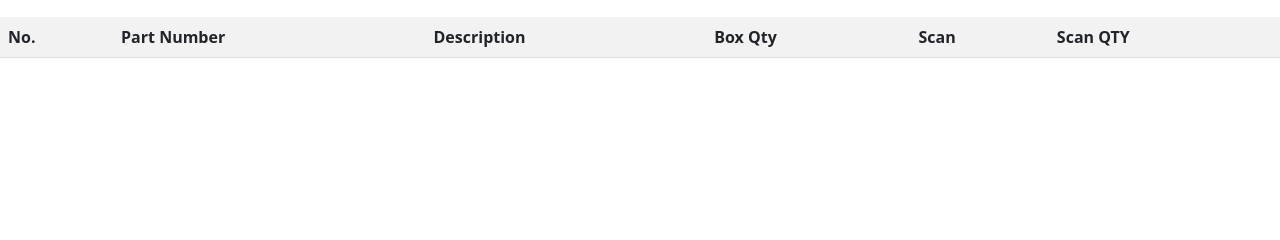
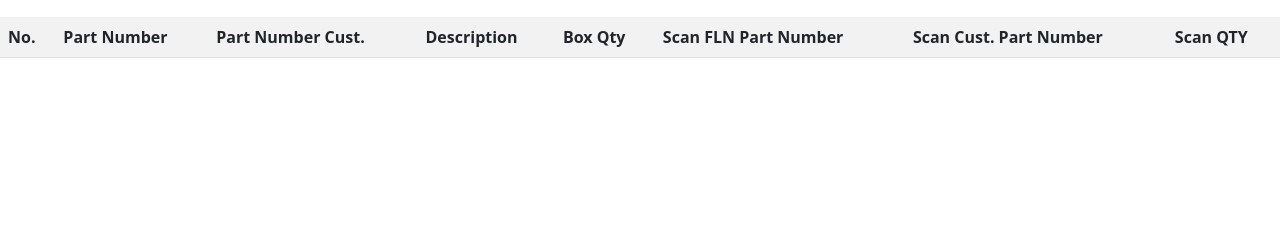
Before and after one commit to criespy/PartNumberScanner, a Django app: page /delivery/ in a window 1280 px wide. Shown: the part 493-733 px from the top of the page. Run offline with Django 3.2, Linux system fonts and the light colour scheme; lists and menus that the app fills with data are empty.

Commit message:
Ganti Mode Scan, Part Internal dan Part Customer

```diff
--- a/templates/delivery.html
+++ b/templates/delivery.html
@@ -40,18 +40,22 @@
           <tr>
             <th class="">No.</th>
             <th class="">Part Number</th>
+            <th class="">Part Number Cust.</th>
             <th class="">Description</th>
             <th class="">Box Qty</th>
-            <th class="">Scan</th>
+            <th class="">Scan FLN Part Number</th>
+            <th class="">Scan Cust. Part Number</th>
             <th>Scan QTY</th>
           </tr>
           {% for detail in object.rencanakirimdetails.all  %}
           <tr>
             <td class="">{{ detail.nomor_line }}</td>
             <td id="part_number{{ detail.nomor_line }}" class="">{{ detail.barang.part_number }}</td>
+            <td id="part_number_customer{{ detail.nomor_line }}" class="">{{ detail.barang.part_number_customer }}</td>
             <td class="">{{ detail.barang.description }}</td>
             <td id='qty_box{{ detail.nomor_line }}' class="">{{ detail.qty }}</td>
             <td class=""><input id='scan{{ detail.nomor_line }}' type="text" value="" autofocus maxlength="18" size="18" oninput="cekPartNumber()" class="form-control" ></td>
+            <td class=""><input id='scanb{{ detail.nomor_line }}' type="text" value="" autofocus maxlength="33" size="14" oninput="cekPartNumberB()" class="form-control" ></td>
             <td id="qty_scanned{{ detail.nomor_line }}">0</td>
           </tr>
           {% endfor %}
@@ -84,7 +88,9 @@
     var line = 1;
     var scanned = 0;
     var part_number_id =  "part_number" + line
+    var part_number_customer_id = "part_number_customer" + line
     var scan_id =  "scan" + line
+    var scanb_id = "scanb" + line
     var qty_scanned_id =  "qty_scanned" + line
     var qty_box_id =  "qty_box" + line
     var scan_id =  "scan" + line
@@ -102,7 +108,7 @@
     }
 
     function cekPartNumber(){
-      //alert(part_number_id);
+      //alert(scanb_id);
       var part_number =  document.getElementById(part_number_id).innerHTML;
       var part_number_scan =  document.getElementById(scan_id).value;
       var qty_scanned = document.getElementById(qty_scanned_id).innerHTML;
@@ -113,16 +119,60 @@
       //alert(part_number + " " + part_number_scan);
 
       if (part_number == part_number_scan && max_length == inputed_length ){
+        //tambahScanned();
+        //alert(qty_scanned);
+        gantiFokusB();
+        //if (scanned == qty_box){
+        //pakai timeout supaya scanner sempat ngetik
+        //  setTimeout(gantiFokus, 1000);
+          //alert(qty_box);
+        //} else {
+          //document.getElementById(scan_id).value = "OK";
+          //kasih timeout supaya keliatan textnya
+        //  setTimeout(clearInput, 1000);
+          //alert("belum penuh kuota");
+        //}
+        document.getElementById(scan_id).classList.remove("is-invalid");
+      } else {
+        //alert("Part Tidak Sesuai!");
+        setTimeout(clearInput, 5000);
+        //jadikan input box merah
+        //document.getElementById(scan_id).classList.add("");
+        document.getElementById(scan_id).classList.add("is-invalid");
+      }
+
+    }
+
+    function cekPartNumberB(){
+      //alert(part_number_id);
+      var part_number_customer =  document.getElementById(part_number_customer_id).innerHTML;
+      var part_number_scanb =  document.getElementById(scanb_id).value;
+      var qty_scanned = document.getElementById(qty_scanned_id).innerHTML;
+      var qty_box = document.getElementById(qty_box_id).innerHTML;
+      var max_length = document.getElementById(scan_id).maxLength;
+      var inputed_length = document.getElementById(scanb_id).value.length;
+
+      if (inputed_length == 32){
+        part_number_scanb = trimPartNumber(part_number_scanb);
+      }
+
+      //alert(part_number + " " + part_number_scan);
+      //alert('part cust:'+ part_number_customer + ' scanb:' + part_number_scanb + ' input_length:' + inputed_length);
+      if (part_number_customer == part_number_scanb && inputed_length == 32 ){
+        //alert('part number sama');
         tambahScanned();
         //alert(qty_scanned);
         if (scanned == qty_box){
+          document.getElementById(scanb_id).disabled = true;
         //pakai timeout supaya scanner sempat ngetik
           setTimeout(gantiFokus, 1000);
           //alert(qty_box);
         } else {
           //document.getElementById(scan_id).value = "OK";
           //kasih timeout supaya keliatan textnya
-          setTimeout(clearInput, 1000);
+
+          //setTimeout(clearInput, 1000);
+          gantiFokusA();
           //alert("belum penuh kuota");
         }
         document.getElementById(scan_id).classList.remove("is-invalid");
@@ -150,16 +200,30 @@
         //alert(window.location.href);
         //window.location.replace = "localhost:8000/update_status/1"
       }
+    }
 
+    function gantiFokusB(){
+      //alert('ganti fokus');
+      document.getElementById(scanb_id).focus();
+      document.getElementById(scan_id).disabled = true;
+    }
+
+    function gantiFokusA(){
+      document.getElementById(scan_id).value = "";
+      document.getElementById(scanb_id).value = "";
+      document.getElementById(scan_id).disabled = false;
+      document.getElementById(scan_id).focus();
     }
 
     function gantiElementId(){
       line = line + 1;
       part_number_id =  "part_number" + line;
+      part_number_customer_id = "part_number_customer" + line;
       scan_id =  "scan" + line;
+      scanb_id = "scanb" + line;
       qty_scanned_id =  "qty_scanned" + line;
       qty_box_id =  "qty_box" + line;
-      scan_id =  "scan" + line;
+      //scan_id =  "scan" + line;
       scanned = 0
       //return [part_number_id, scan_id, qty_scanned_id, qty_box_id, scan_id];
     }
@@ -182,6 +246,17 @@
       }
     }
 
+    function trimPartNumber(part_number_scanb){
+      //alert('trim dipanggil');
+      part_number_scanb = part_number_scanb.substr(4, 13);
+      part_depan = part_number_scanb.substr(0, 5);
+      part_belakang = part_number_scanb.substr(5,13);
+      part_number_scanb = part_depan.concat("-" + part_belakang);
+      //alert(part_number_scanb);
+      document.getElementById(scanb_id).value = part_number_scanb;
+      return part_number_scanb;
+    }
+
   </script>
   </body>
 </html>
```
Also changed, not shown: db.sqlite3.
